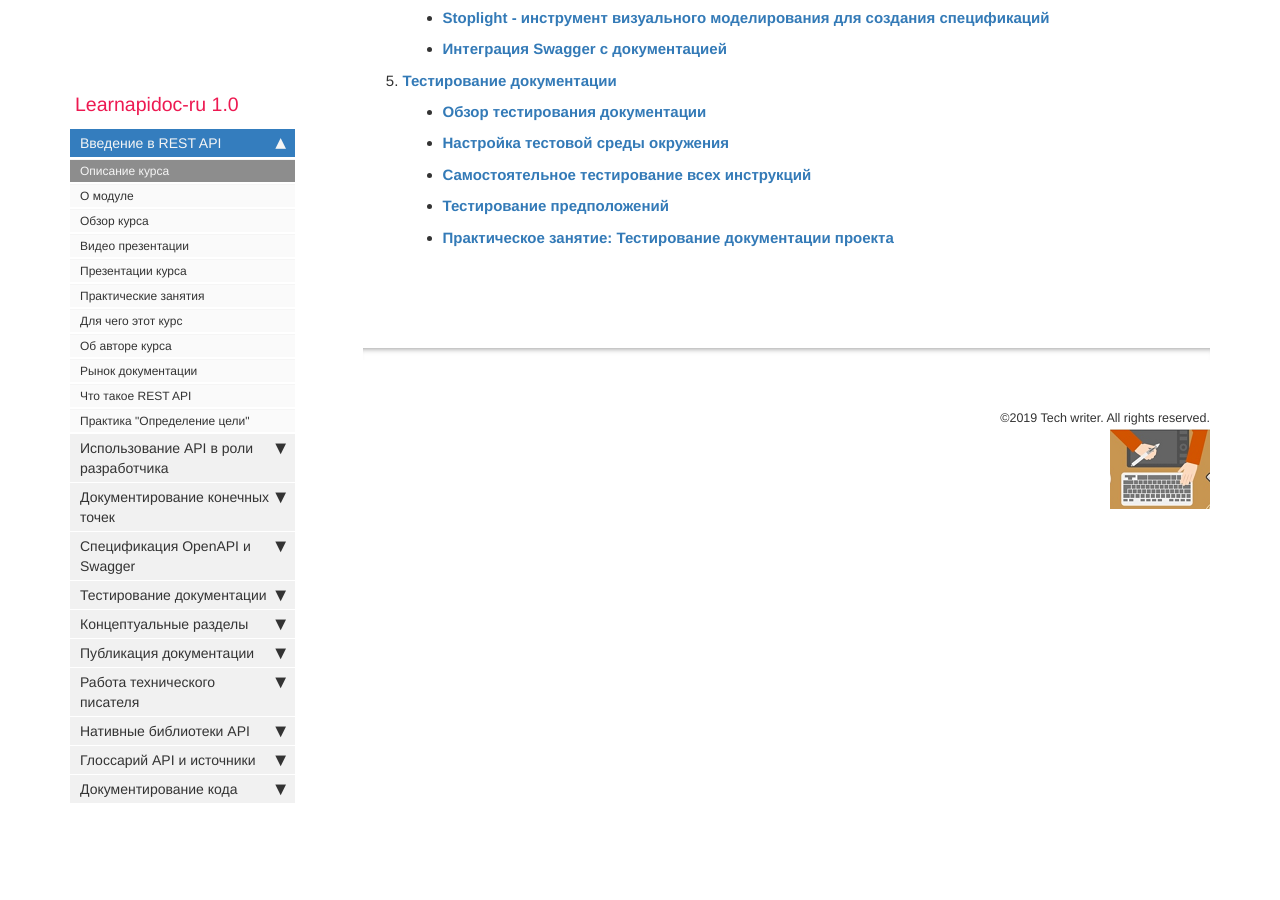
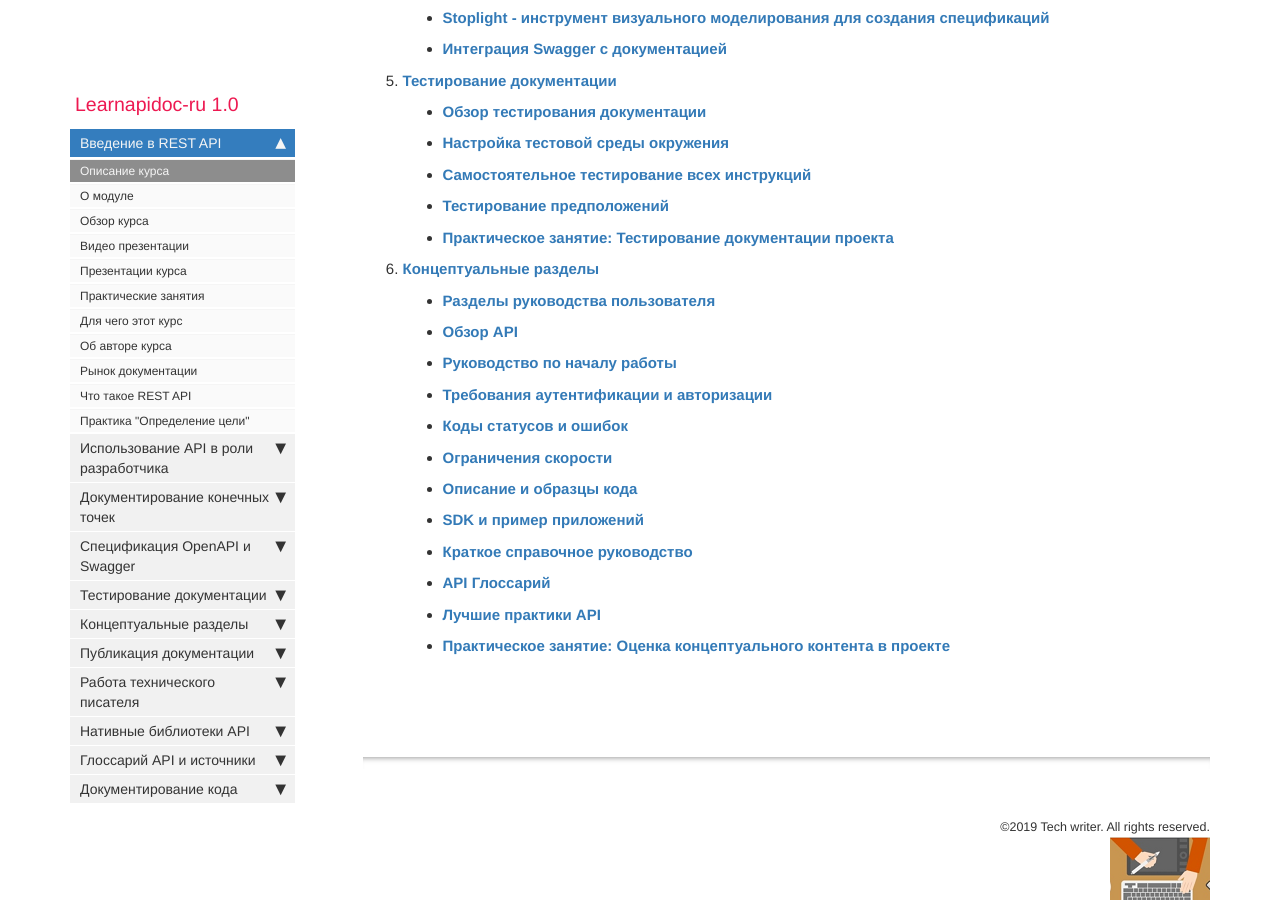
Before and after one commit to Starkovden/Starkovden.github.io, a Jekyll site: the page built from index.md, in a window 1280 px wide and 900 px high, scrolled down 2244 px. Built offline with Jekyll 4.4.1, drawn with Linux system fonts in a browser that asks for light colours; nearby versions of some CDN libraries; comment, search, counter and statistics services are not loaded.

Commit message:
добавил оглавление 6 модуля

```diff
--- a/index.md
+++ b/index.md
@@ -87,3 +87,18 @@ permalink: index.html
     - [**Самостоятельное тестирование всех инструкций**](test-instructions-yourself.html)
     - [**Тестирование предположений**](test-assumptions.html)
     - [**Практическое занятие: Тестирование документации проекта**](test-documentation.html)
+
+6. [**Концептуальные разделы**](about-sixth-module.html)
+
+    - [**Разделы руководства пользователя**](user-guide-topics.html)
+    - [**Обзор API**](API-overview.html)
+    - [**Руководство по началу работы**](getting-started.html)
+    - [**Требования аутентификации и авторизации**](authentication-and-authorization.html)
+    - [**Коды статусов и ошибок**](status-error-codes.html)
+    - [**Ограничения скорости**](rate-limiting.html)
+    - [**Описание и образцы кода**](code-samples.html)
+    - [**SDK и пример приложений**](sdks-sample-apps.html)
+    - [**Краткое справочное руководство**](quick-reference-guide.html)
+    - [**API Глоссарий**](api-glossary.html)
+    - [**Лучшие практики API**](best-practices.html)
+    - [**Практическое занятие: Оценка концептуального контента в проекте**](assess-conceptual-content.html)
```
